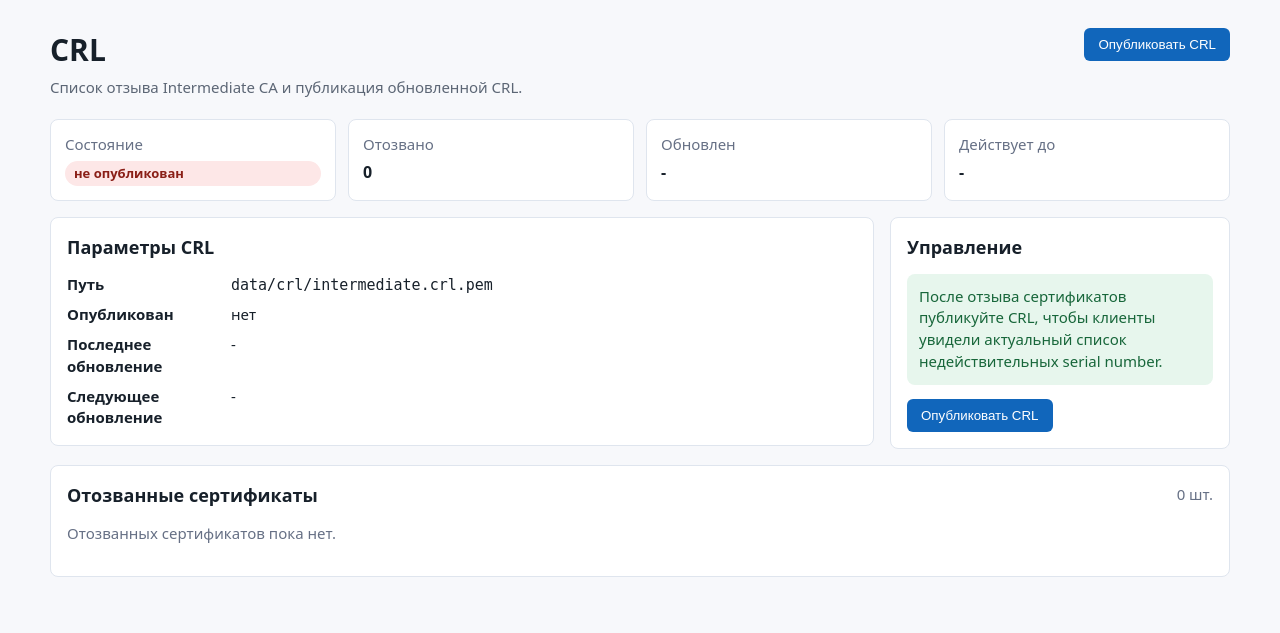
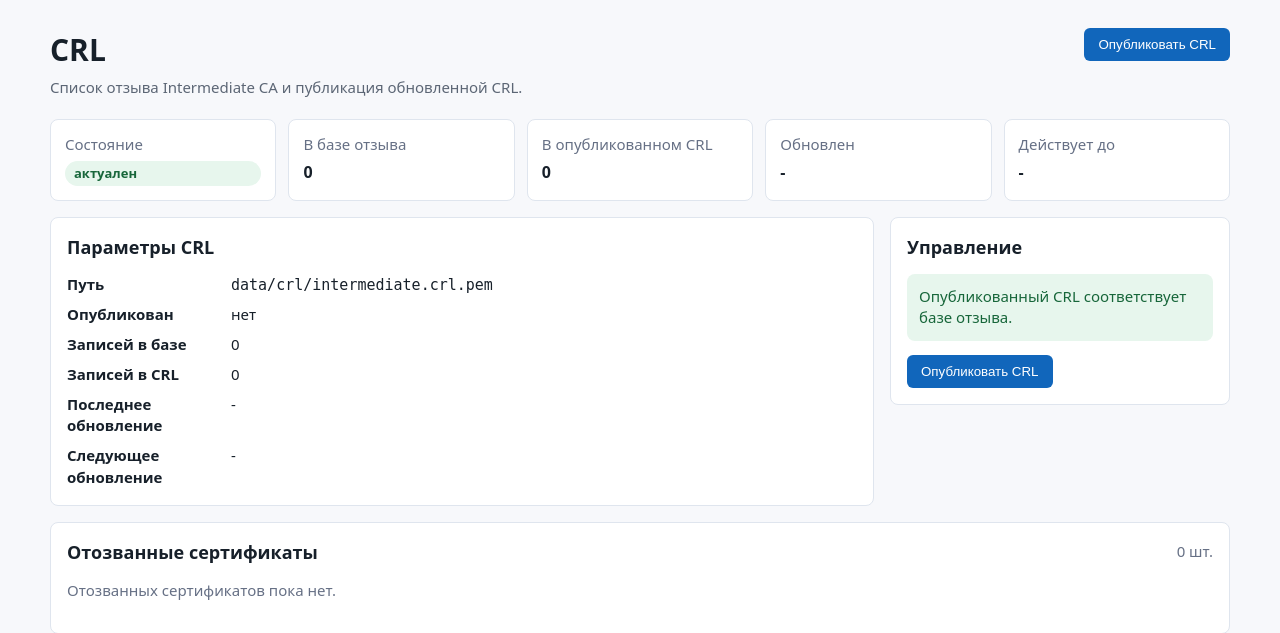
Before and after one commit to Tap4anskiy/pkica, a FastAPI app: page /crl in a window 1280 px wide. Shown: the part 50-683 px from the top of the page. Run offline with FastAPI, Linux system fonts and the light colour scheme.

Commit message:
Warn when published CRL is stale

```diff
--- a/pkica/web/static/style.css
+++ b/pkica/web/static/style.css
@@ -538,6 +538,11 @@ button {
   color: #8a1f17;
 }
 
+.warning {
+  background: #fff4d6;
+  color: #7a4b00;
+}
+
 dl {
   display: grid;
   grid-template-columns: 180px 1fr;
--- a/pkica/web/templates/crl.html
+++ b/pkica/web/templates/crl.html
@@ -12,14 +12,28 @@
   </div>
 </div>
 
+{% if crl.crl_outdated %}
+<div class="alert warning">
+  {% if crl.exists %}
+  В базе отзыва {{ crl.revoked_count }} сертификатов, а в опубликованном CRL {{ crl.published_revoked_count }}. Опубликуйте CRL, чтобы клиенты получили актуальный список отзыва.
+  {% else %}
+  В базе отзыва {{ crl.revoked_count }} сертификатов, но CRL еще не опубликован.
+  {% endif %}
+</div>
+{% endif %}
+
 <section class="cert-summary">
   <div class="summary-item">
     <span>Состояние</span>
-    <strong><span class="badge {{ 'ok' if crl.exists else 'bad' }}">{{ "опубликован" if crl.exists else "не опубликован" }}</span></strong>
+    <strong><span class="badge {{ 'bad' if crl.crl_outdated else 'ok' }}">{{ "требует публикации" if crl.crl_outdated else "актуален" }}</span></strong>
   </div>
   <div class="summary-item">
-    <span>Отозвано</span>
-    <strong>{{ crl.revoked|length }}</strong>
+    <span>В базе отзыва</span>
+    <strong>{{ crl.revoked_count }}</strong>
+  </div>
+  <div class="summary-item">
+    <span>В опубликованном CRL</span>
+    <strong>{{ crl.published_revoked_count }}</strong>
   </div>
   <div class="summary-item">
     <span>Обновлен</span>
@@ -39,6 +53,10 @@
       <dd><code>{{ crl.path }}</code></dd>
       <dt>Опубликован</dt>
       <dd>{{ "да" if crl.exists else "нет" }}</dd>
+      <dt>Записей в базе</dt>
+      <dd>{{ crl.revoked_count }}</dd>
+      <dt>Записей в CRL</dt>
+      <dd>{{ crl.published_revoked_count }}</dd>
       <dt>Последнее обновление</dt>
       <dd>{{ crl.last_update|datetime }}</dd>
       <dt>Следующее обновление</dt>
@@ -48,7 +66,11 @@
 
   <aside class="panel cert-side">
     <h2>Управление</h2>
-    <p class="state-note ok">После отзыва сертификатов публикуйте CRL, чтобы клиенты увидели актуальный список недействительных serial number.</p>
+    {% if crl.crl_outdated %}
+    <p class="state-note bad">Опубликованный CRL отстает от базы отзыва. Нужна публикация.</p>
+    {% else %}
+    <p class="state-note ok">Опубликованный CRL соответствует базе отзыва.</p>
+    {% endif %}
     <form method="post" action="/crl/publish">
       <button>Опубликовать CRL</button>
     </form>
```
Also changed, not shown: pkica/services/crl_service.py (+14 -1 lines).
